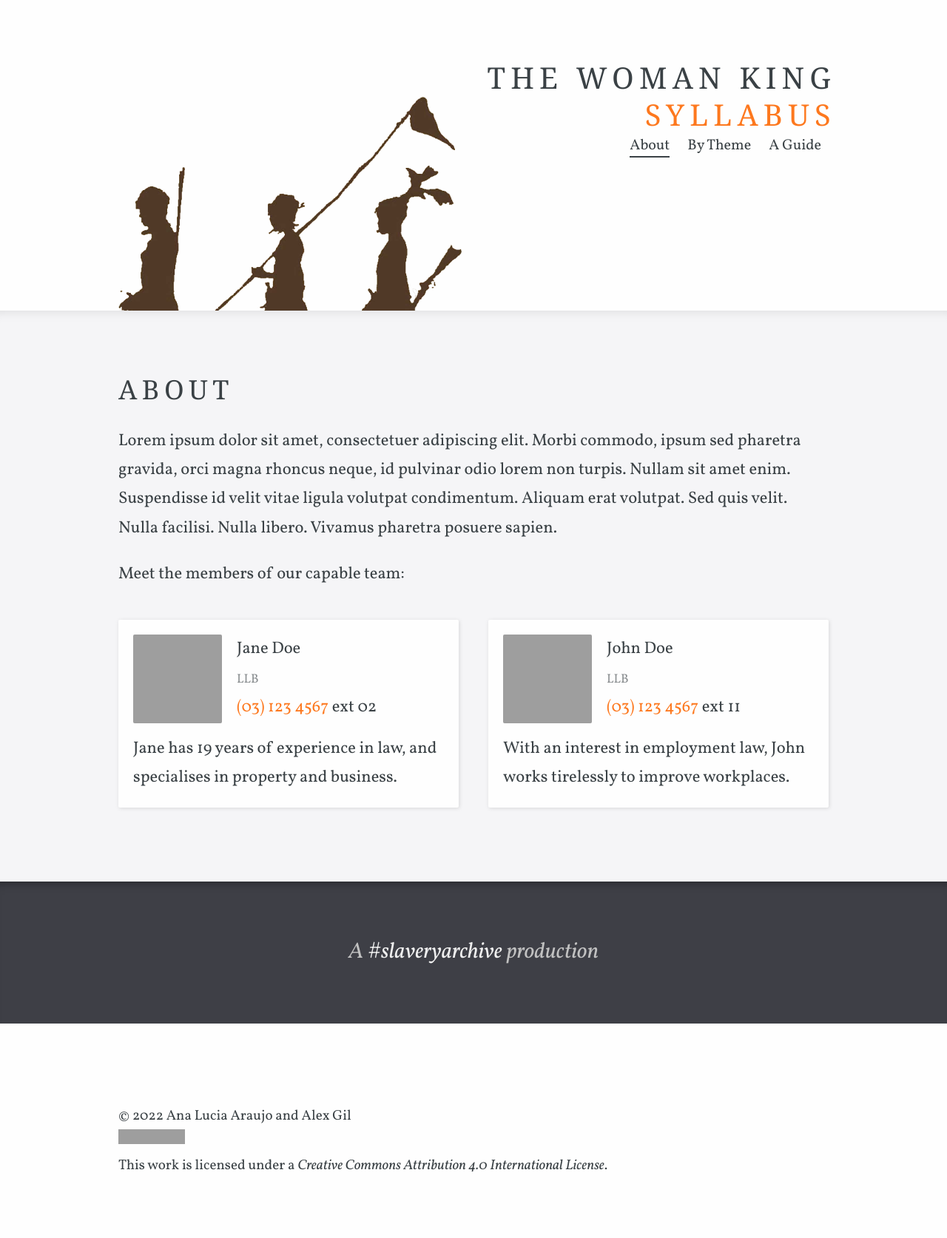
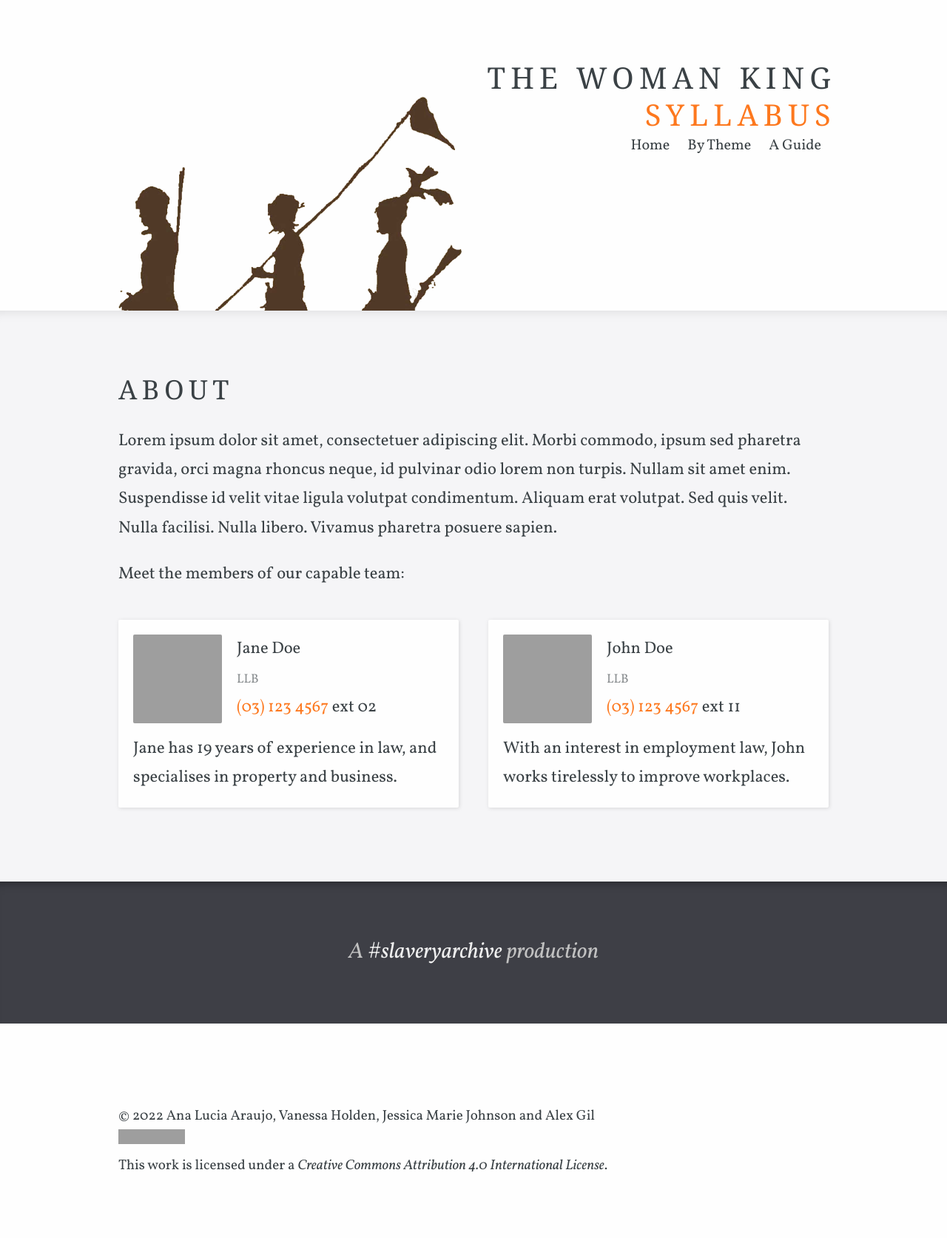
Before and after one commit to elotroalex/womanking, a Jekyll site: the page built from about.html, in a window 1280 px wide. Shown: the whole page at 74% size. Built offline with Jekyll 4.4.1, drawn with Linux system fonts in a browser that asks for light colours; some web fonts are replaced; grey boxes are pictures that could not be loaded.

Commit message:
new changes to title

```diff
--- a/_layouts/default.html
+++ b/_layouts/default.html
@@ -36,10 +36,11 @@
 	<body>
 		<header style="background-image: url('{% include relative-src.html src=page.background_image_path %}');" {% if page.large_header %}class="main-hero"{% endif %}>
 			<div class="container">
-				<h1 style="line-height: 5rem;"><a href="{{ site.baseurl }}/" class="title">The Woman King<br><span class="subtitle">Syllabus</span></a></h1>
+				<h1 style="line-height: 5rem;">The Woman King<br><span class="subtitle">Syllabus</span></h1>
 
 				<nav>
 					<ul>
+						<li><a  href="/">Home</a></li>
 						{% assign nav_pages = site.html_pages | where: 'show_in_navigation', true | sort: 'navigation_order' %}
 						{% for nav_page in nav_pages %}
 							{% if previous_page.path != nav_page.path %}
@@ -80,7 +81,7 @@
 
 			<div class="legal-line">
 				<p class="container">
-					&copy; {{ site.time | date: '%Y' }} Ana Lucia Araujo and Alex Gil<br>
+					&copy; {{ site.time | date: '%Y' }} Ana Lucia Araujo, Vanessa Holden, Jessica Marie Johnson and Alex Gil<br>
 					<a rel="license" href="http://creativecommons.org/licenses/by/4.0/"><img alt="Creative Commons License" style="border-width:0" src="https://i.creativecommons.org/l/by/4.0/80x15.png" /></a><br />This work is licensed under a <a rel="license" href="http://creativecommons.org/licenses/by/4.0/">Creative Commons Attribution 4.0 International License</a>.
 				</p>
 			</div>
--- a/_sass/_typography.scss
+++ b/_sass/_typography.scss
@@ -63,13 +63,13 @@
 
 }
 
-a.title:hover span.subtitle, a.title:hover {
-	font-size: 110%;
-}
+// a.title:hover span.subtitle, a.title:hover {
+// 	font-size: 110%;
+// }
 
-a.title:hover {
-	color: black
-}
+// a.title:hover {
+// 	color: black
+// }
 
 
 h2 {
--- a/about.html
+++ b/about.html
@@ -3,7 +3,7 @@
 call_to_action: Contact
 background_image_path: /images/frontpage.png
 large_header: false
-show_in_navigation: true
+show_in_navigation: false
 navigation_order: 1
 ---
 
```
